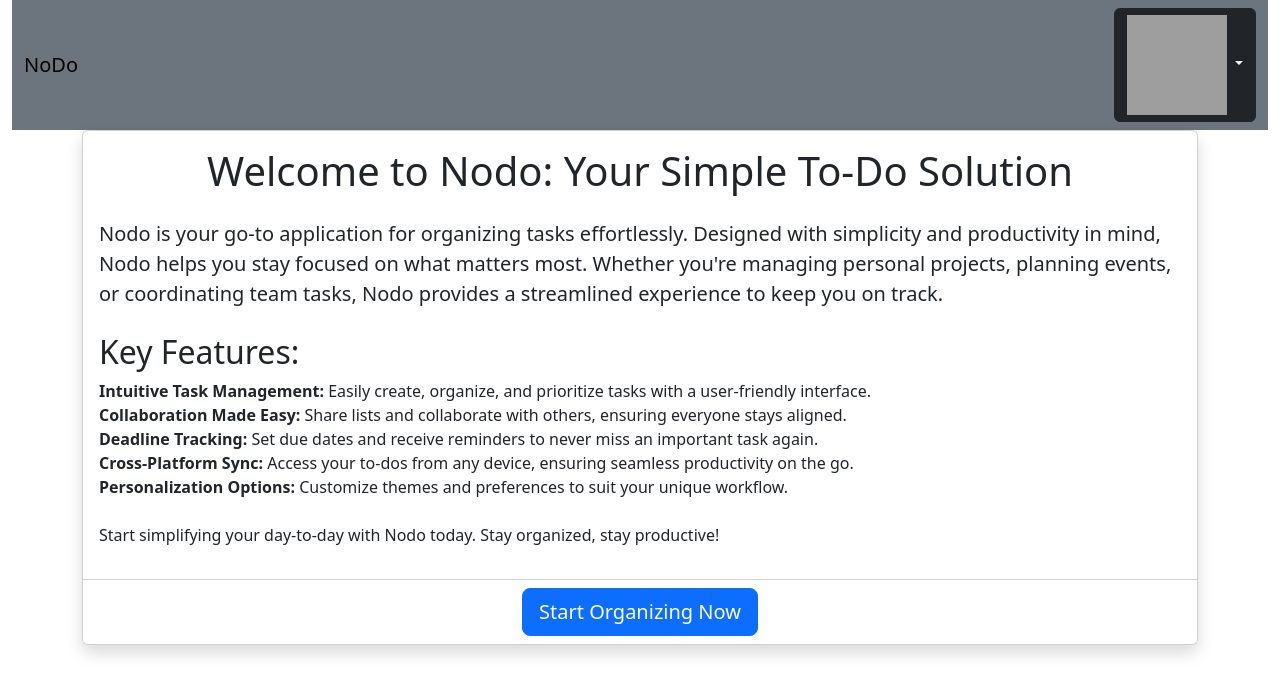
After one commit to Vinayrk2/Real-time-multi-user-collaboration-To-Do-List-Application, a Django app: template TodoApp/todoList/templates/index.html in a window 1280 px wide. The commit adds this page. Shown: the top 695 px of the page. Run offline with Django 5.2, Linux system fonts and the light colour scheme; the template is opened without the code that fills it, so the values that code supplies are empty; grey boxes are pictures that could not be loaded.

```diff
--- /dev/null
+++ b/TodoApp/todoList/templates/index.html
@@ -0,0 +1,76 @@
+<!DOCTYPE html>
+<html lang="en">
+
+<head>
+    <meta charset="UTF-8">
+    <meta name="viewport" content="width=device-width, initial-scale=1.0">
+    <title>Document</title>
+    <link href="https://cdn.jsdelivr.net/npm/bootstrap@5.3.3/dist/css/bootstrap.min.css" rel="stylesheet"
+        integrity="sha384-QWTKZyjpPEjISv5WaRU9OFeRpok6YctnYmDr5pNlyT2bRjXh0JMhjY6hW+ALEwIH" crossorigin="anonymous" />
+    <script src="https://cdn.jsdelivr.net/npm/@popperjs/core@2.11.8/dist/umd/popper.min.js"
+        integrity="sha384-I7E8VVD/ismYTF4hNIPjVp/Zjvgyol6VFvRkX/vR+Vc4jQkC+hVqc2pM8ODewa9r"
+        crossorigin="anonymous"></script>
+    <script src="https://cdn.jsdelivr.net/npm/bootstrap@5.3.3/dist/js/bootstrap.min.js"
+        integrity="sha384-0pUGZvbkm6XF6gxjEnlmuGrJXVbNuzT9qBBavbLwCsOGabYfZo0T0to5eqruptLy"
+        crossorigin="anonymous"></script>
+
+</head>
+
+<body>
+    <div class="container-fluid">
+        <div class="header">
+            <nav class="navbar navbar-expand bg-secondary">
+                <div class="container-fluid">
+                    <a class="navbar-brand" href="#">NoDo</a>
+
+                    <ul class="navbar-nav">
+                        <li class="nav-item dropdown">
+                            <button class="btn btn-dark dropdown-toggle" data-bs-toggle="dropdown"
+                                aria-expanded="false">
+                                <img src="profile" alt="pic" height="100px" width="100px">
+                            </button>
+                            <ul class="dropdown-menu dropdown-menu-end ">
+                                <li><a class="dropdown-item" href="#" data-bs-toggle="modal" data-bs-target="#staticBackdrop">Profile</a></li>
+                                <li><a class="dropdown-item" href="#">Log Out</a></li>
+                            </ul>
+                        </li>
+                    </ul>
+
+                </div>
+            </nav>
+
+        </div>
+
+        <div class="container">
+
+            <div class="card shadow">
+                <div class="card-body">
+                    <h1 class="text-center mb-4">Welcome to Nodo: Your Simple To-Do Solution</h1>
+                    <p class="lead">
+                        Nodo is your go-to application for organizing tasks effortlessly. Designed with simplicity and productivity in mind, Nodo helps you stay focused on what matters most. Whether you're managing personal projects, planning events, or coordinating team tasks, Nodo provides a streamlined experience to keep you on track.
+                    </p>
+
+                    <div class="mt-4">
+                        <h2>Key Features:</h2>
+                        <ul class="list-unstyled">
+                            <li><strong>Intuitive Task Management:</strong> Easily create, organize, and prioritize tasks with a user-friendly interface.</li>
+                            <li><strong>Collaboration Made Easy:</strong> Share lists and collaborate with others, ensuring everyone stays aligned.</li>
+                            <li><strong>Deadline Tracking:</strong> Set due dates and receive reminders to never miss an important task again.</li>
+                            <li><strong>Cross-Platform Sync:</strong> Access your to-dos from any device, ensuring seamless productivity on the go.</li>
+                            <li><strong>Personalization Options:</strong> Customize themes and preferences to suit your unique workflow.</li>
+                        </ul>
+                    </div>
+
+                    <p class="mt-4">
+                        Start simplifying your day-to-day with Nodo today. Stay organized, stay productive!
+                    </p>
+                </div>
+                <div class="card-footer text-center bg-white">
+                    <a href="#" class="btn btn-primary btn-lg">Start Organizing Now</a>
+                </div>
+            </div>
+        </div>
+
+</body>
+
+</html>
```
Also changed, not shown: TodoApp/todoList/templates/group.html (+80 -2 lines).
